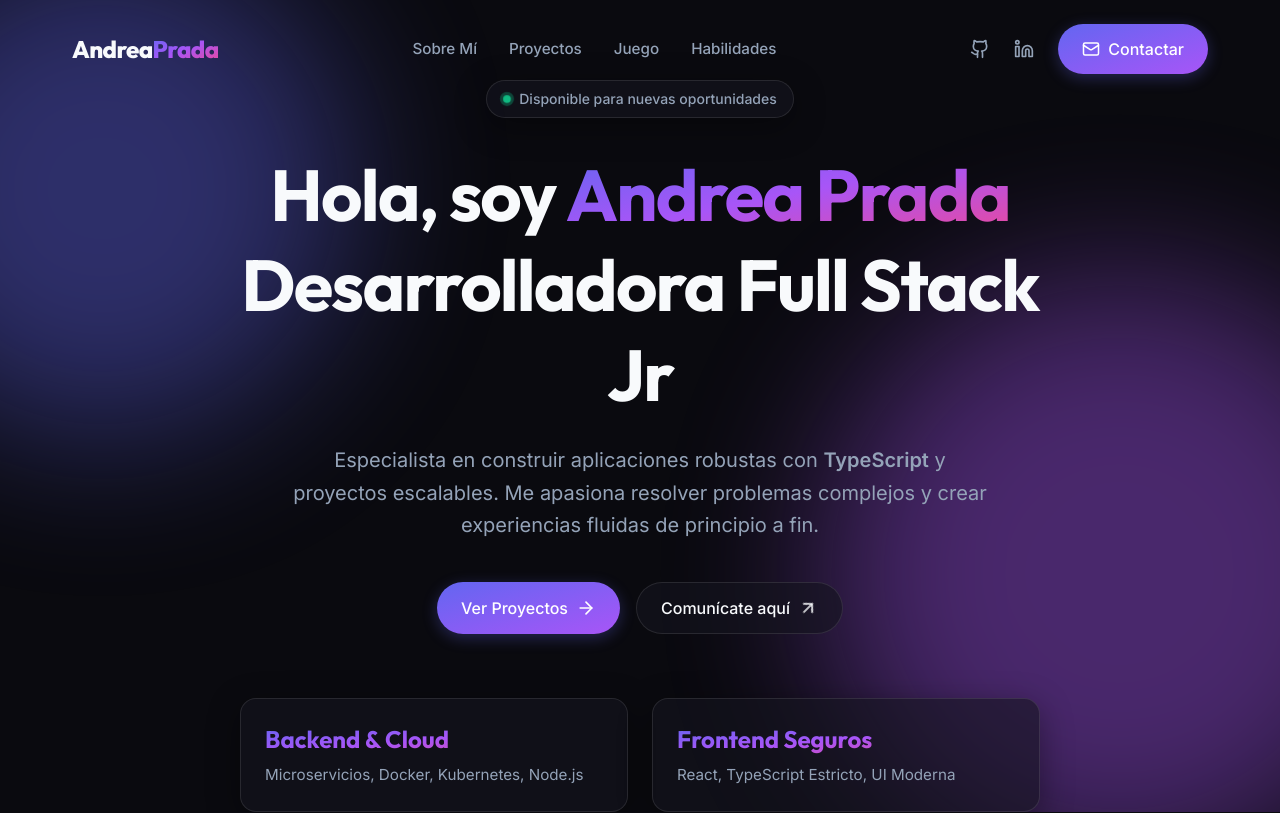
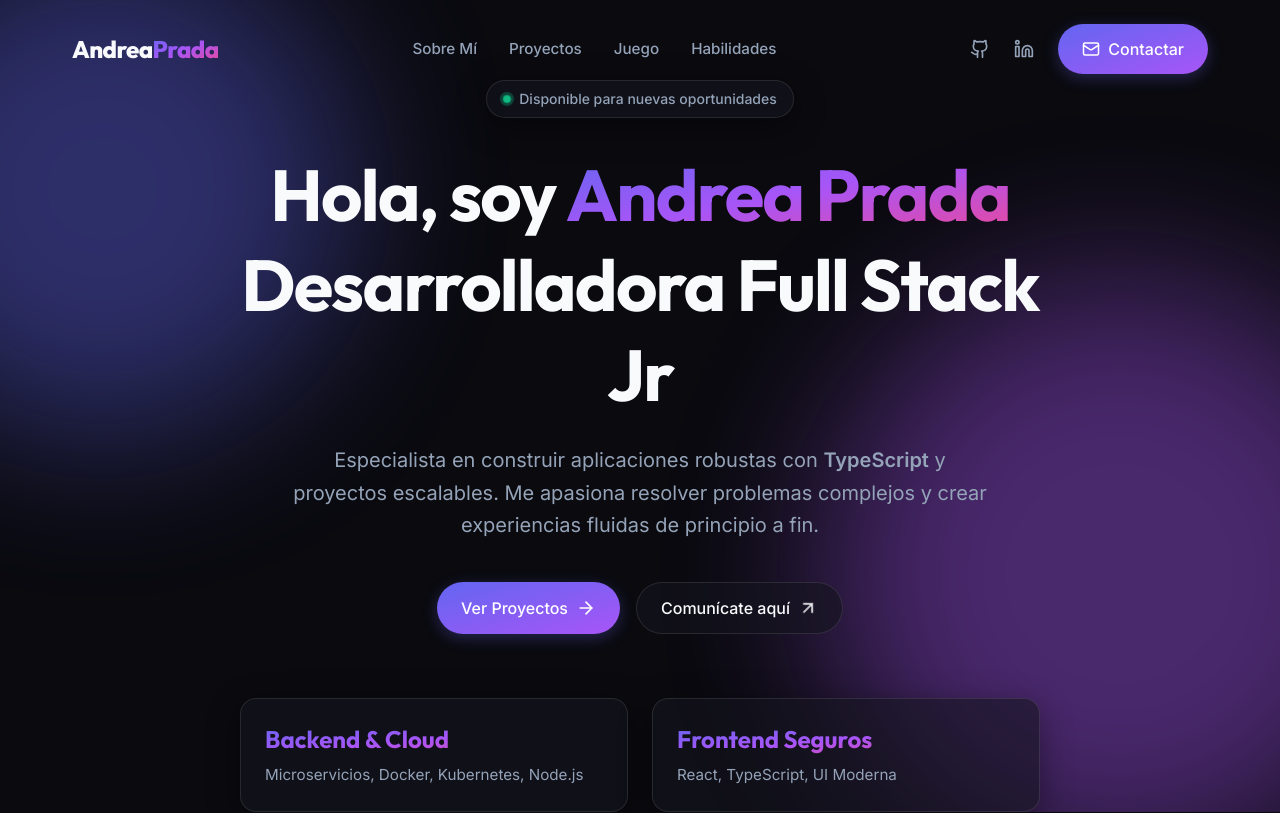
Before and after one commit to andreaprada1993/PresentationJhoaDev, a React (Vite) app: page / in a window 1280 px wide. Shown: the top 813 px of the page. Built offline with nearby package versions, Linux system fonts and the light colour scheme; no server answers; the database is empty.

Commit message:
style(data): remove 'Estricto' from frontend stats description

```diff
--- a/src/data/portfolio.data.tsx
+++ b/src/data/portfolio.data.tsx
@@ -15,7 +15,7 @@ export const HERO_STATS: IHeroStats[] = [
     },
     {
         title: 'Frontend Seguros',
-        description: 'React, TypeScript Estricto, UI Moderna'
+        description: 'React, TypeScript, UI Moderna'
     }
 ];
 
```
